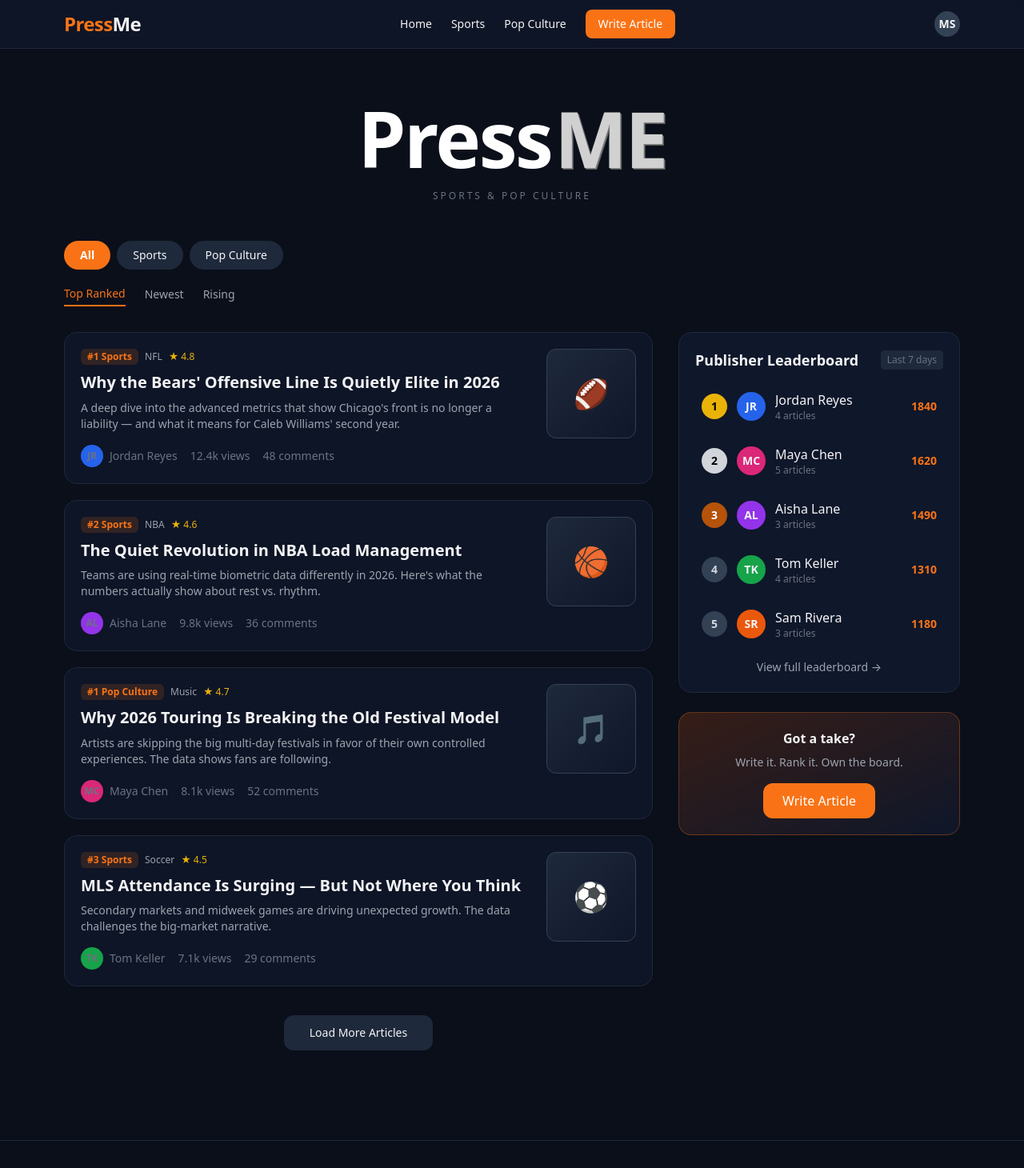
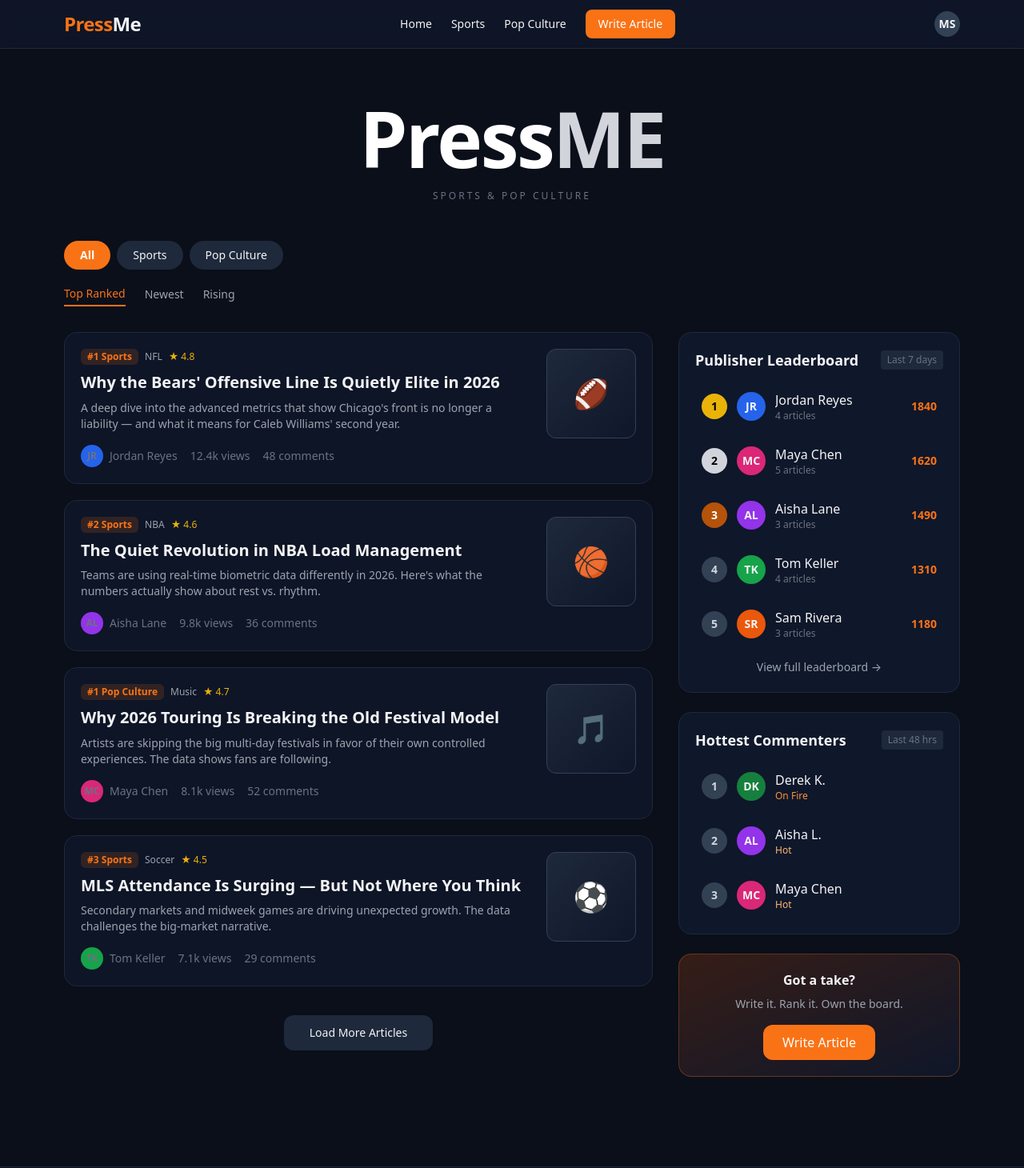
Before and after one commit to sheado44/-4, a Next.js app: page / in a window 1280 px wide. Shown: the top 1460 px of the page at 80% size. Built offline with nearby package versions, Linux system fonts and the light colour scheme.

Commit message:
Add hottest commenters section to the homepage

```diff
--- a/src/app/page.tsx
+++ b/src/app/page.tsx
@@ -71,6 +71,12 @@ const topPublishers = [
   { rank: 5, name: "Sam Rivera", initials: "SR", color: "bg-orange-600", points: 1180, articles: 3 },
 ];
 
+const hottestCommenters = [
+  { rank: 1, name: "Derek K.", initials: "DK", color: "bg-green-700", heat: "On Fire", heatColor: "text-orange-400" },
+  { rank: 2, name: "Aisha L.", initials: "AL", color: "bg-purple-600", heat: "Hot", heatColor: "text-orange-300" },
+  { rank: 3, name: "Maya Chen", initials: "MC", color: "bg-pink-600", heat: "Hot", heatColor: "text-orange-300" },
+];
+
 export default function Home() {
   return (
     <main className="min-h-screen">
@@ -78,38 +84,7 @@ export default function Home() {
       <section className="pt-16 pb-12 text-center">
         <h1 className="text-6xl md:text-8xl font-black tracking-tight select-none leading-none">
           <span className="text-white">Press</span>
-          <span
-            className="relative inline-block ml-1"
-            style={{
-              color: "#d4d4d4",
-              textShadow: `
-                1px 1px 0 #888,
-                2px 2px 0 #666,
-                0 0 1px #999
-              `,
-              backgroundImage: `
-                repeating-linear-gradient(
-                  0deg,
-                  transparent,
-                  transparent 2px,
-                  rgba(0,0,0,0.03) 2px,
-                  rgba(0,0,0,0.03) 4px
-                ),
-                repeating-linear-gradient(
-                  90deg,
-                  transparent,
-                  transparent 2px,
-                  rgba(0,0,0,0.03) 2px,
-                  rgba(0,0,0,0.03) 4px
-                )
-              `,
-              WebkitBackgroundClip: "text",
-              backgroundClip: "text",
-              filter: "contrast(1.1) brightness(0.95)",
-            }}
-          >
-            ME
-          </span>
+          <span className="text-gray-300">ME</span>
         </h1>
         <p className="text-gray-500 mt-4 text-xs tracking-[0.25em] uppercase">
           Sports & Pop Culture
@@ -190,9 +165,10 @@ export default function Home() {
           </div>
         </div>
 
-        {/* Sidebar - Publisher Leaderboard */}
+        {/* Sidebar */}
         <aside className="space-y-6">
-          <div className="bg-forge-900 border border-forge-800 rounded-2xl p-5 sticky top-24">
+          {/* Publisher Leaderboard */}
+          <div className="bg-forge-900 border border-forge-800 rounded-2xl p-5">
             <div className="flex items-center justify-between mb-4">
               <h3 className="font-bold text-lg">Publisher Leaderboard</h3>
               <span className="text-xs text-gray-500 bg-forge-800 px-2 py-1 rounded">Last 7 days</span>
@@ -232,6 +208,36 @@ export default function Home() {
             </button>
           </div>
 
+          {/* Hottest Commenters */}
+          <div className="bg-forge-900 border border-forge-800 rounded-2xl p-5">
+            <div className="flex items-center justify-between mb-4">
+              <h3 className="font-bold text-lg">Hottest Commenters</h3>
+              <span className="text-xs text-gray-500 bg-forge-800 px-2 py-1 rounded">Last 48 hrs</span>
+            </div>
+
+            <div className="space-y-3">
+              {hottestCommenters.map((c) => (
+                <Link
+                  href="/profile"
+                  key={c.rank}
+                  className="flex items-center gap-3 p-2 rounded-xl hover:bg-forge-800/70 transition"
+                >
+                  <div className="w-8 h-8 flex items-center justify-center rounded-full font-bold text-sm bg-forge-700 text-gray-300">
+                    {c.rank}
+                  </div>
+                  <div className={`w-9 h-9 rounded-full ${c.color} flex items-center justify-center text-sm font-bold`}>
+                    {c.initials}
+                  </div>
+                  <div className="flex-1 min-w-0">
+                    <div className="font-medium truncate">{c.name}</div>
+                    <div className={`text-xs ${c.heatColor}`}>{c.heat}</div>
+                  </div>
+                </Link>
+              ))}
+            </div>
+          </div>
+
+          {/* CTA */}
           <div className="bg-gradient-to-br from-orange-600/20 to-forge-900 border border-orange-500/30 rounded-2xl p-5 text-center">
             <p className="font-semibold mb-2">Got a take?</p>
             <p className="text-sm text-gray-400 mb-4">Write it. Rank it. Own the board.</p>
```
